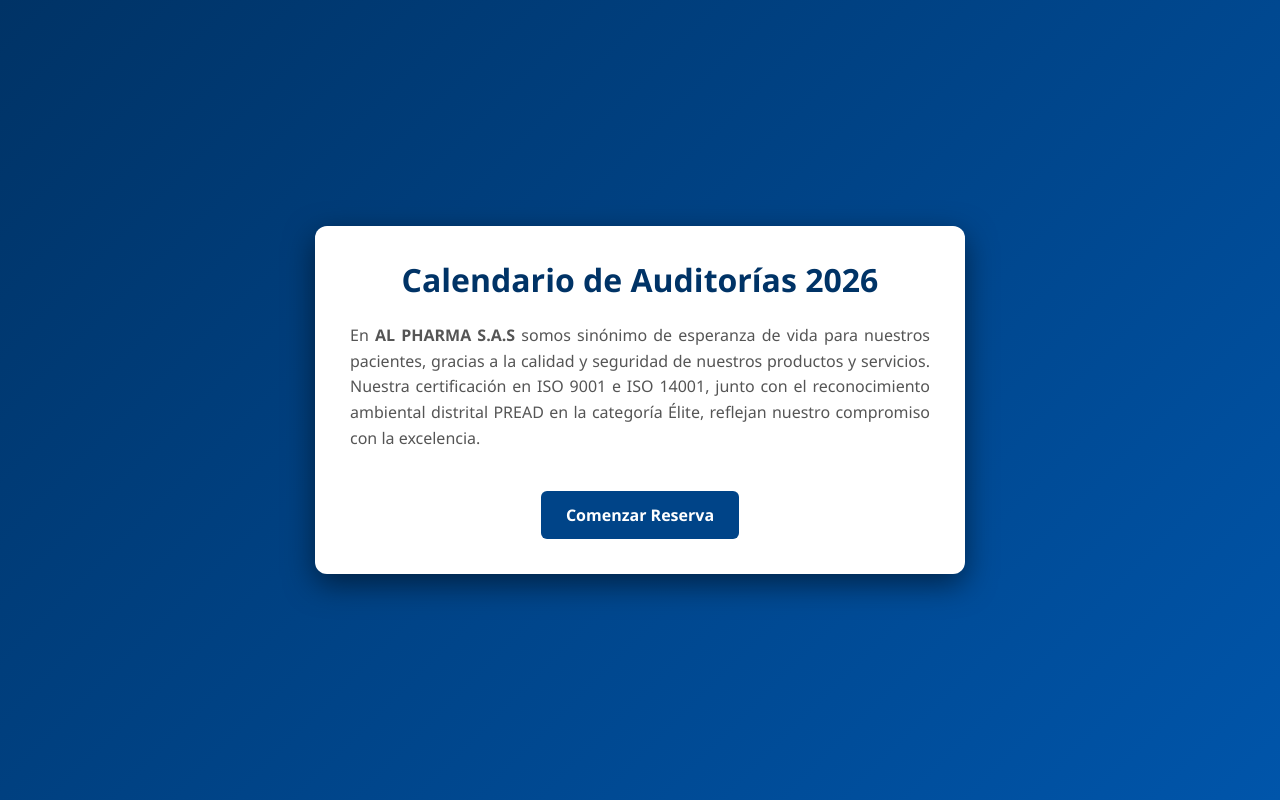
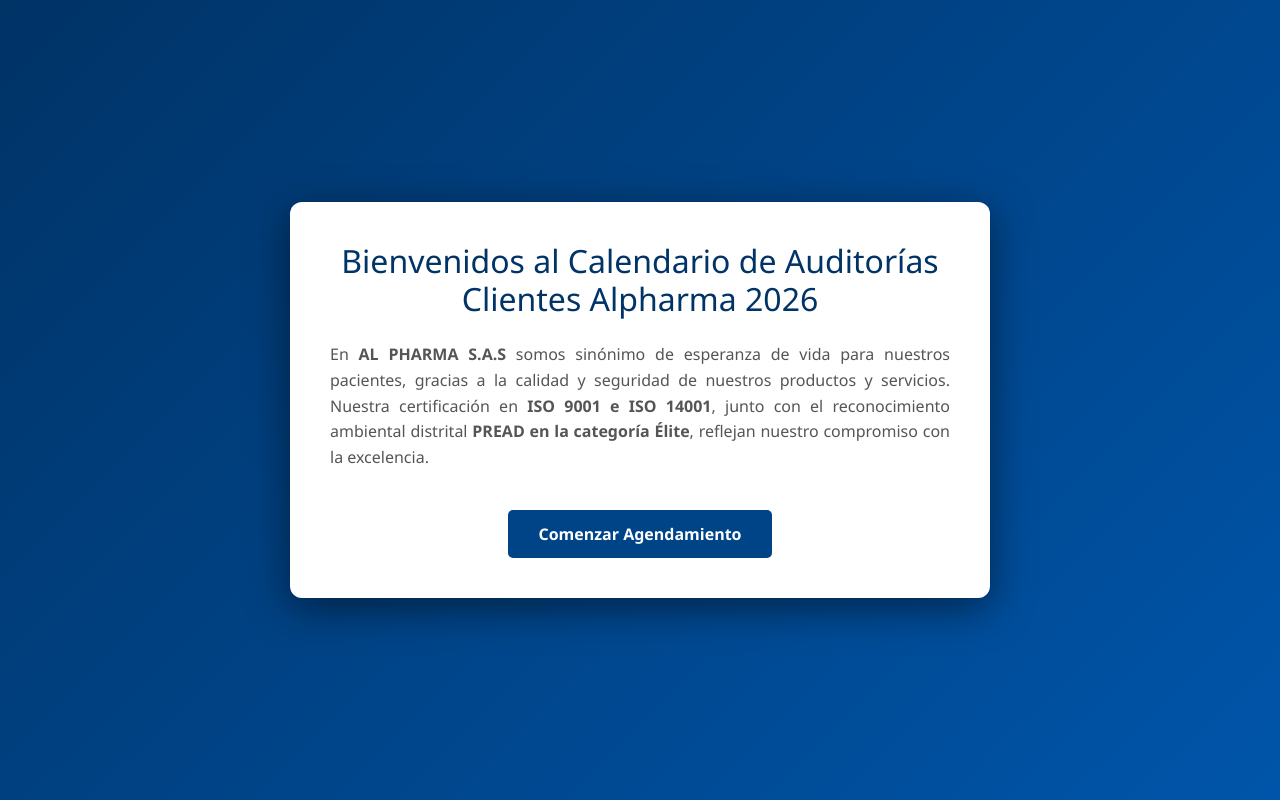
Before and after one commit to Arojasdba2903/App-Reservas, a Flask app: page / in a window 1280 px wide. Run offline with Flask 3, Linux system fonts and the light colour scheme; data that the repository does not hold is empty.

Commit message:
Refactor index.html for improved layout and styles

```diff
--- a/templates/index.html
+++ b/templates/index.html
@@ -12,57 +12,46 @@
             display: flex;
             align-items: center;
             justify-content: center;
-            color: white;
-            font-family: 'Segoe UI', sans-serif;
+            color: #333;
+            font-family: 'Segoe UI', Tahoma, sans-serif;
             margin: 0;
             padding: 20px;
         }
-
         .card-container {
             background: #ffffff;
-            color: #333;
             border-radius: 12px;
-            padding: 35px;
-            box-shadow: 0 10px 30px rgba(0,0,0,0.5);
-            max-width: 650px;
+            padding: 40px;
+            box-shadow: 0 10px 40px rgba(0,0,0,0.5);
+            max-width: 700px;
             width: 100%;
         }
-
         .btn-alpharma {
             background-color: #004488;
             color: white;
             border: none;
-            padding: 12px 25px;
-            border-radius: 6px;
+            padding: 12px 30px;
+            border-radius: 5px;
             font-weight: bold;
             transition: 0.3s;
         }
-
-        .btn-alpharma:hover {
-            background-color: #002244;
-            color: white;
-        }
-
-        /* Estilo del formulario original */
-        .form-label { font-weight: 600; color: #444; margin-bottom: 5px; }
-        .form-control, .form-select { border: 1px solid #ccc; border-radius: 4px; padding: 10px; }
-
+        .btn-alpharma:hover { background-color: #002244; color: white; }
         .hidden { display: none; }
+        .form-label { font-weight: 600; font-size: 0.9rem; margin-bottom: 5px; color: #444; }
     </style>
 </head>
 <body>
 
 <div class="card-container">
     <div id="paso1" class="text-center">
-            <h2 class="mb-4" style="color: #003366; font-weight: 700;">Calendario de Auditorías 2026</h2>
-            <p style="text-align: justify; color: #555; line-height: 1.6;">
-                En <strong>AL PHARMA S.A.S</strong> somos sinónimo de esperanza de vida para nuestros pacientes, gracias a la calidad y seguridad de nuestros productos y servicios. Nuestra certificación en ISO 9001 e ISO 14001, junto con el reconocimiento ambiental distrital PREAD en la categoría Élite, reflejan nuestro compromiso con la excelencia.
+        <h2 class="mb-4" style="color: #003366;">Bienvenidos al Calendario de Auditorías Clientes Alpharma 2026</h2>
+        <p style="text-align: justify; line-height: 1.6; color: #555;">
+            En <strong>AL PHARMA S.A.S</strong> somos sinónimo de esperanza de vida para nuestros pacientes, gracias a la calidad y seguridad de nuestros productos y servicios. Nuestra certificación en <strong>ISO 9001 e ISO 14001</strong>, junto con el reconocimiento ambiental distrital <strong>PREAD en la categoría Élite</strong>, reflejan nuestro compromiso con la excelencia.
         </p>
-            <button class="btn btn-alpharma mt-4" onclick="mostrarFormulario()">Comenzar Reserva</button>
+        <button class="btn btn-alpharma mt-4" onclick="iniciarReserva()">Comenzar Agendamiento</button>
     </div>
 
     <div id="paso2" class="hidden">
-            <h4 class="mb-4 text-center" style="color: #003366;">Detalles de la Auditoría</h4>
+        <h4 class="mb-4 text-center" style="color: #003366;">Formulario de Agendamiento</h4>
         <form id="reservaForm">
             <div class="row g-3">
                 <div class="col-md-6">
@@ -82,7 +71,7 @@
                     </select>
                 </div>
                 <div class="col-md-6">
-                        <label class="form-label">Fecha</label>
+                    <label class="form-label">Fecha (8:00 AM - 12:00 PM)</label>
                     <select id="fecha" class="form-select" required>
                         <option value="">Cargando fechas...</option>
                         {% for f in fechas %}
@@ -93,31 +82,25 @@
                 <div class="col-12">
                     <label class="form-label">Modalidad</label>
                     <select id="modalidad" class="form-select" required>
-                            <option value="Virtual">Virtual (Teams)</option>
+                        <option value="Virtual">Virtual (Microsoft Teams)</option>
                         <option value="Presencial">Presencial</option>
                     </select>
                 </div>
-                    <div class="col-12">
-                        <label class="form-label">Notas</label>
-                        <textarea id="notas" class="form-control" rows="2"></textarea>
             </div>
-                </div>
-
-                <div class="mt-4 d-grid gap-2">
-                    <button type="submit" id="btnSubmit" class="btn btn-alpharma">Confirmar y Agendar</button>
-                    <button type="button" class="btn btn-light btn-sm" onclick="volverInicio()">Volver</button>
+            <div class="mt-4 d-grid">
+                <button type="submit" id="btnSubmit" class="btn btn-alpharma">Confirmar y Agendar en Teams</button>
+                <button type="button" class="btn btn-link btn-sm mt-2 text-muted" onclick="volver()">← Volver</button>
             </div>
         </form>
     </div>
 </div>
 
 <script>
-        function mostrarFormulario() {
+    function iniciarReserva() {
         document.getElementById('paso1').classList.add('hidden');
         document.getElementById('paso2').classList.remove('hidden');
     }
-
-        function volverInicio() {
+    function volver() {
         document.getElementById('paso2').classList.add('hidden');
         document.getElementById('paso1').classList.remove('hidden');
     }
@@ -126,29 +109,28 @@
         e.preventDefault();
         const btn = document.getElementById('btnSubmit');
         btn.disabled = true;
-            btn.innerText = "Agendando en Teams...";
+        btn.innerText = "Sincronizando con Teams...";
 
         const datos = {
             nombre: document.getElementById('nombre').value,
             correo: document.getElementById('correo').value,
             servicio: document.getElementById('servicio').value,
             fecha: document.getElementById('fecha').value,
-                modalidad: document.getElementById('modalidad').value,
-                notas: document.getElementById('notas').value
+            modalidad: document.getElementById('modalidad').value
         };
 
         try {
-                const response = await fetch('/reservar', {
+            const res = await fetch('/reservar', {
                 method: 'POST',
                 headers: { 'Content-Type': 'application/json' },
                 body: JSON.stringify(datos)
             });
-                if (response.ok) {
-                    alert('¡Reserva creada! Revisa tu calendario.');
+            if (res.ok) {
+                alert('¡Reunión Creada! Revisa tu calendario de Outlook.');
                 window.location.reload();
             }
         } catch (err) {
-                alert('Error al conectar');
+            alert('Error al conectar con el servidor');
             btn.disabled = false;
         }
     };
```
Lines whose indentation alone changed are shown as unchanged.
